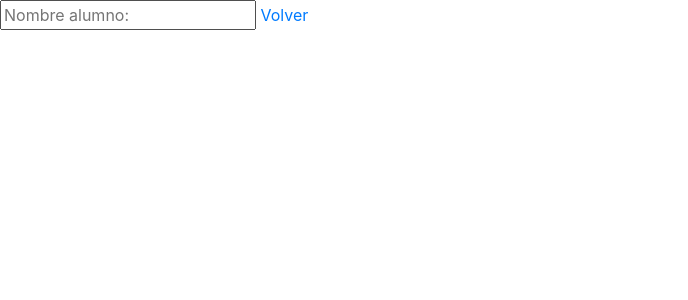
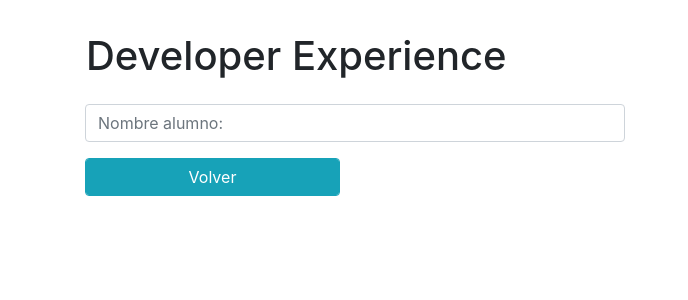
Before and after one commit to pperezp/developer-experience, a PHP site: page /experience/crearAlumno.php in a window 1280 px wide. Shown: the top 300 px of the page, without its empty margins (0-688 px from the left). Run offline with PHP 8.4, Linux system fonts and the light colour scheme.

Commit message:
Se añadió css a crearAlumno.php

```diff
--- a/crearAlumno.php
+++ b/crearAlumno.php
@@ -30,10 +30,25 @@
                 }
             });
         });
-        </script>
+        </script><menu type="context"></menu>
     </head>
     <body>
-        <input type="text" name="nombre" id="nombre" placeholder="Nombre alumno:">
-        <a href="index.php">Volver</a>
+        <div class="container">
+            <div class="row p-3">
+                <h1>Developer Experience</h1>
+            </div>
+
+            <div class="row form-group">
+                <div class="col-6">
+                    <input class="form-control" type="text" name="nombre" id="nombre" placeholder="Nombre alumno:">
+                </div>
+            </div>
+
+            <div class="row">
+                <div class="col-3">
+                    <a class="form-control btn btn-info" href="index.php">Volver</a>
+                </div>
+            </div>
+        </div>
     </body>
 </html>
--- a/index.php
+++ b/index.php
@@ -195,7 +195,7 @@
     <body>
         <div class="container">
             <div class="row p-3">
-                <div><h1>Developer Experience</h1></div>
+                <h1>Developer Experience</h1>
             </div>
 
             <div class="row">
```
